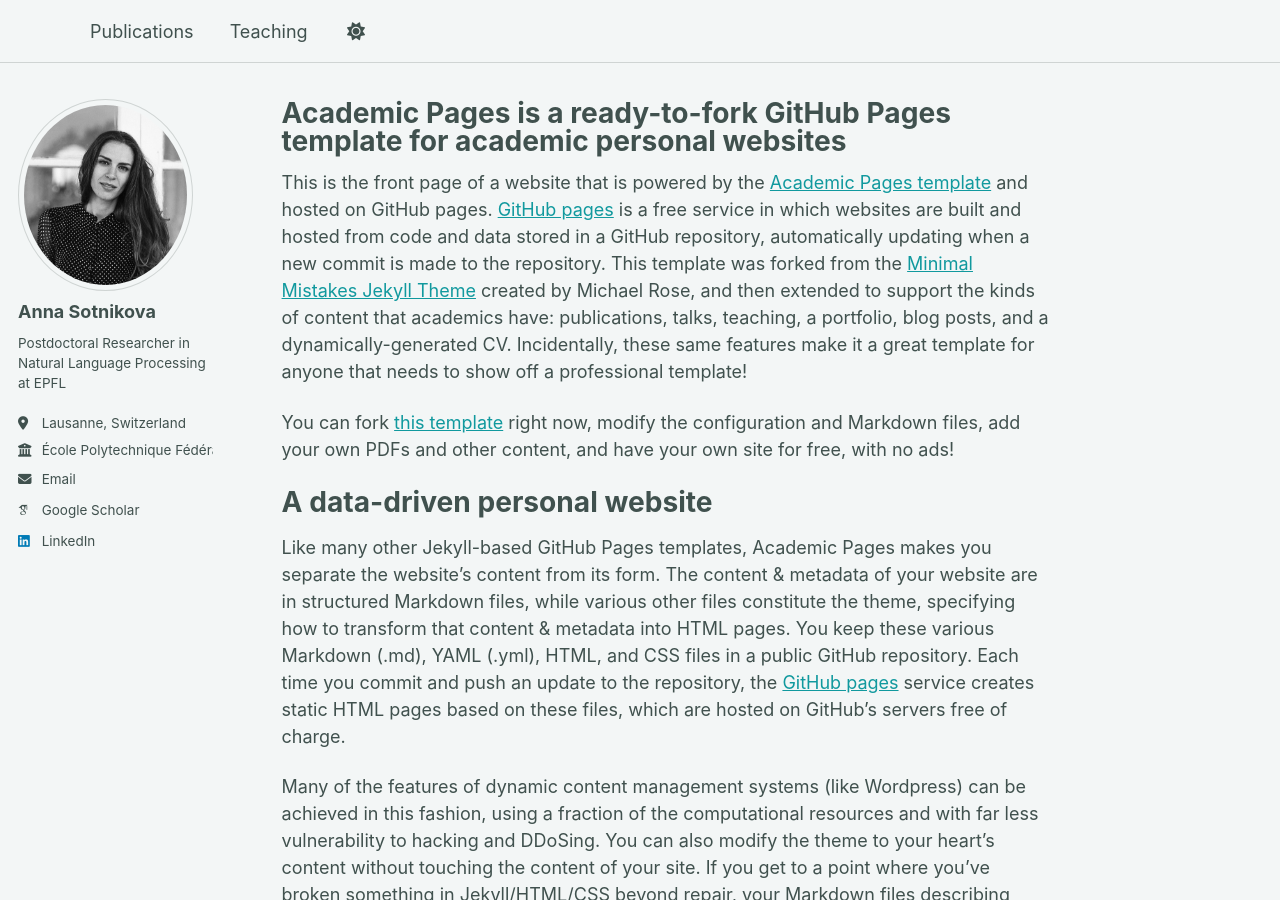
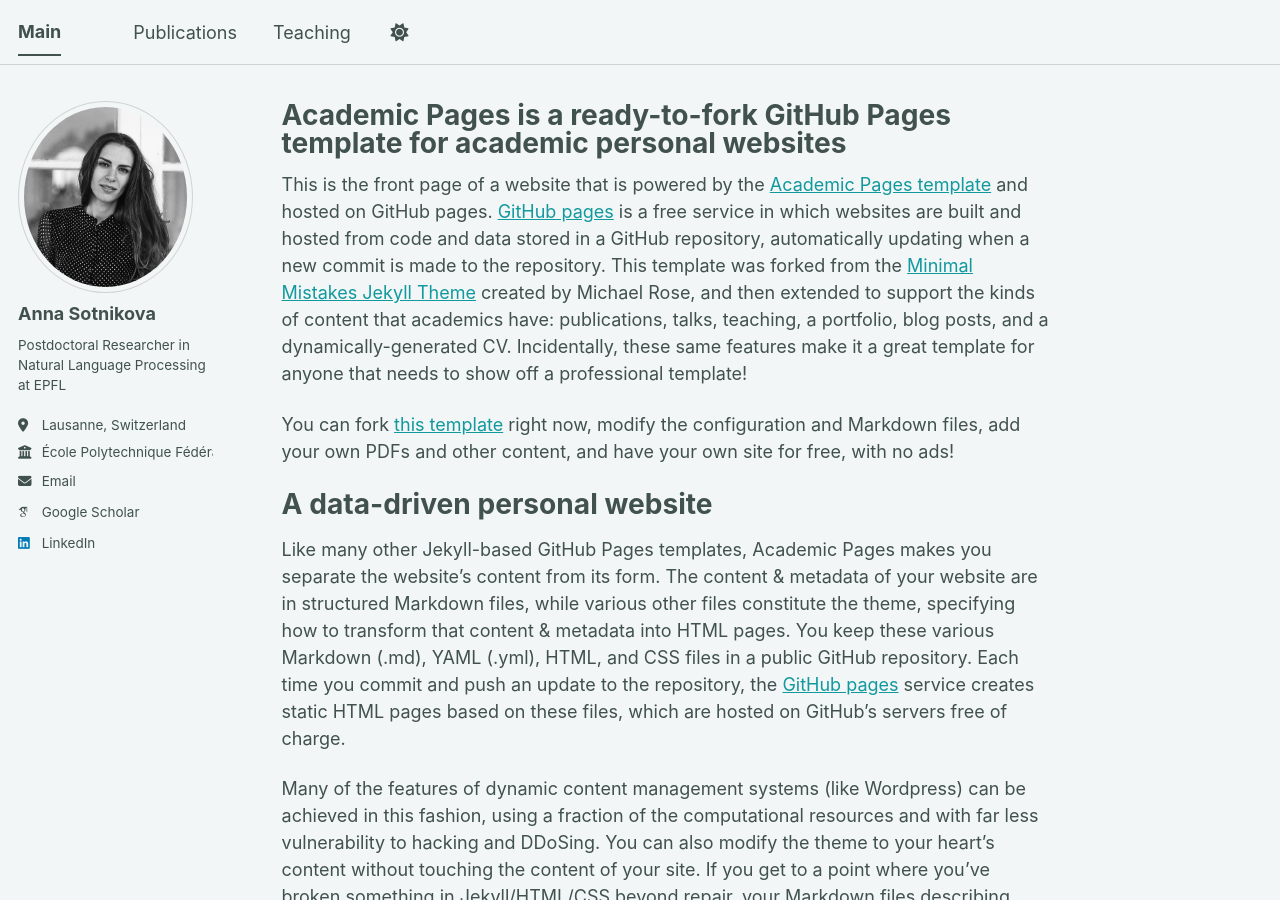
Before and after one commit to AnnaSou/annasou.github.io, a Jekyll site: the page built from _pages/about.md, in a window 1280 px wide and 900 px high. Built offline with Jekyll 4.4.1, drawn with Linux system fonts in a browser that asks for light colours; some web fonts are replaced; a script bundle is joined from its source files by our own code; library files that are not in the unit come from our copies.

Commit message:
Update _config.yml

```diff
--- a/_config.yml
+++ b/_config.yml
@@ -9,7 +9,7 @@
 # Basic Site Settings
 locale                   : "en-US"
 site_theme               : "mint" # The available themes options are "default", "air", "sunrise", "mint", "dirt" and "contrast"
-title                    : ""
+title                    : "Main"
 title_separator          : "-"
 name                     : &name "Anna Sotnikova"
 description              : &description "Postdoctoral Researcher in Natural Language Processing at EPFL"   # Update this with a general description of your site, this is the default if not overridden by a page
```
